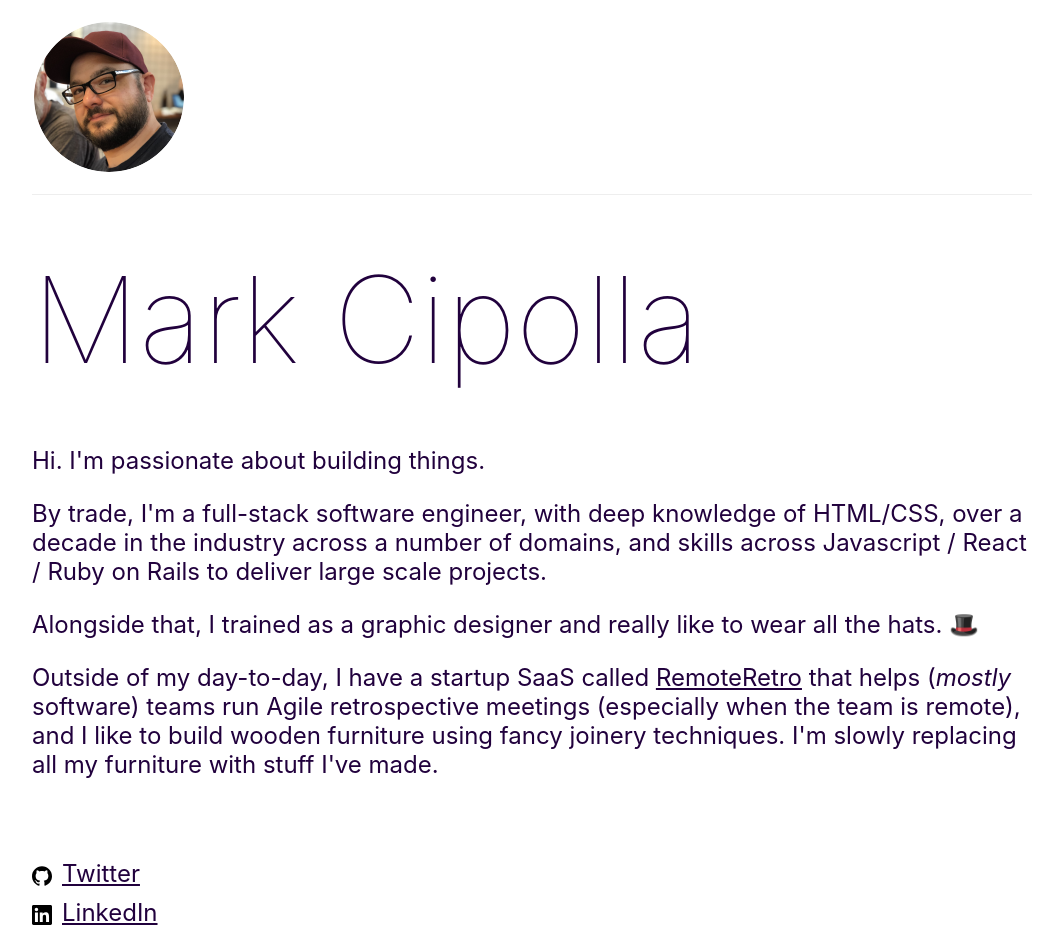
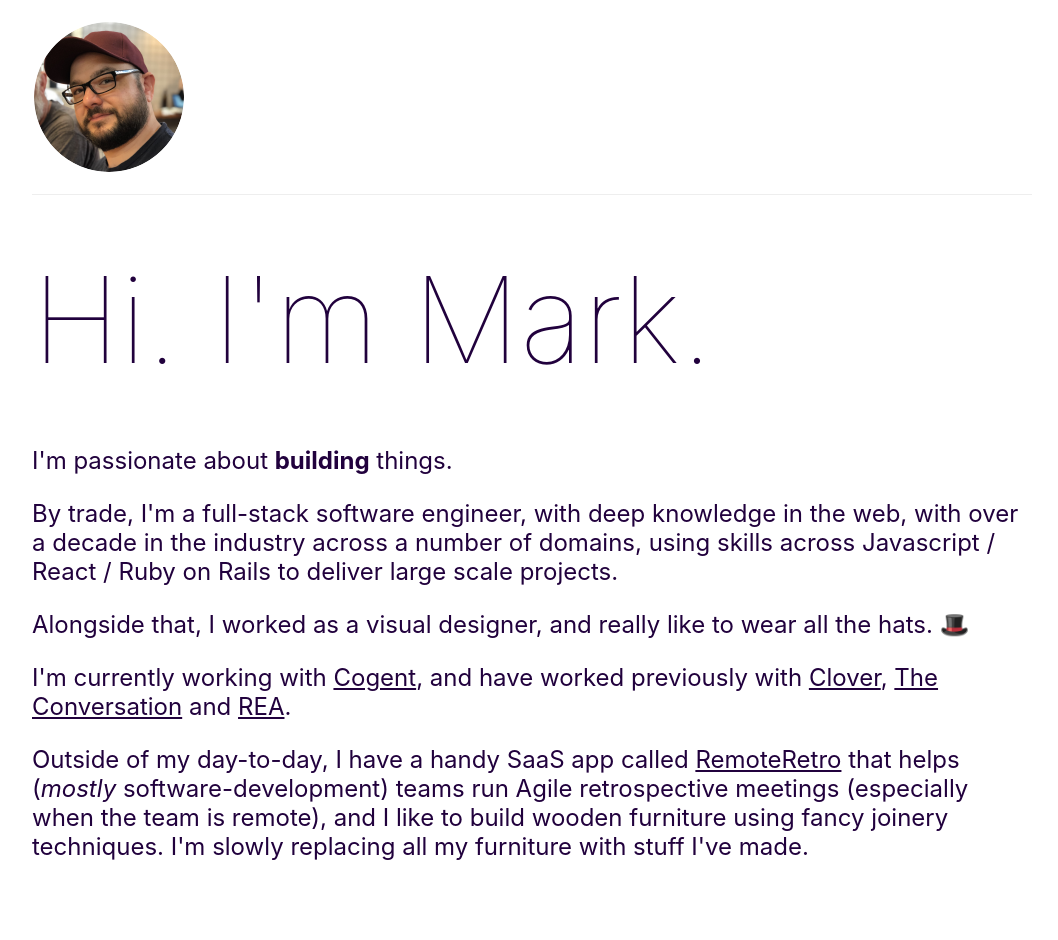
Before and after one commit to markcipolla/markcipolla.com, a Next.js app: page / in a window 1280 px wide. Shown: the top 940 px of the page, without its empty margins (108-1166 px from the left). Built offline with nearby package versions, Linux system fonts and the light colour scheme.

Commit message:
Update homepage copy a lil bit

```diff
--- a/pages/index.js
+++ b/pages/index.js
@@ -3,29 +3,33 @@
 function Home() {
   return (
     <>
-      <h1>Mark Cipolla</h1>
+      <h1>Hi. I'm Mark.</h1>
 
       <p>
-        Hi. I'm passionate about building things.
+        I'm passionate about <strong>building</strong> things.
       </p>
 
       <p>
-        By trade, I'm a full-stack software engineer, with deep knowledge of HTML/CSS,
-        over a decade in the industry across a number of domains, and skills across
+        By trade, I'm a full-stack software engineer, with deep knowledge in the web, with
+        over a decade in the industry across a number of domains, using skills across
         Javascript / React / Ruby on Rails to deliver large scale projects.
       </p>
 
       <p>
-        Alongside that, I trained as a graphic designer and really like to wear
+        Alongside that, I worked as a visual designer, and really like to wear
         all the hats. 🎩
       </p>
 
       <p>
-        Outside of my day-to-day, I have a startup SaaS
-        called <Link href="/remoteretro.io"><a>RemoteRetro</a></Link> that helps (<em>mostly</em> software) teams
-        run Agile retrospective meetings (especially when the team
-        is remote), and I like to build wooden furniture using fancy joinery techniques. I'm
-        slowly replacing all my furniture with stuff I've made.
+        I'm currently working with <a href="https://cogent.co/">Cogent</a>, and have worked previously
+        with <a href="https://www.clover.com.au/">Clover</a>, <a href="https://theconversation.com/">The Conversation</a> and <a href="https://www.realestate.com.au/">REA</a>.
+      </p>
+
+      <p>
+        Outside of my day-to-day, I have a handy SaaS app
+        called <Link href="/remoteretro.io"><a>RemoteRetro</a></Link> that helps (<em>mostly</em> software-development) teams
+        run Agile retrospective meetings (especially when the team is remote), and I like to build wooden furniture using
+        fancy joinery techniques. I'm slowly replacing all my furniture with stuff I've made.
       </p>
     </>
   )
```
